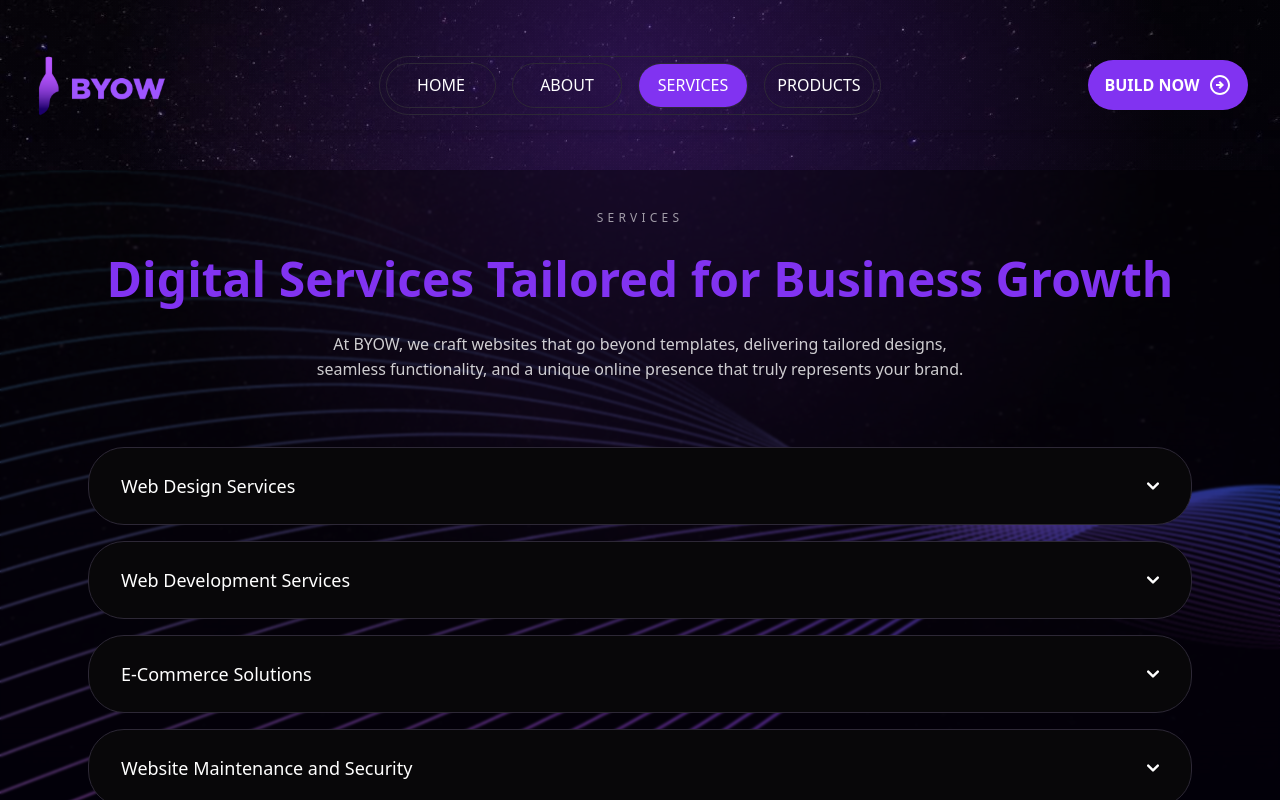
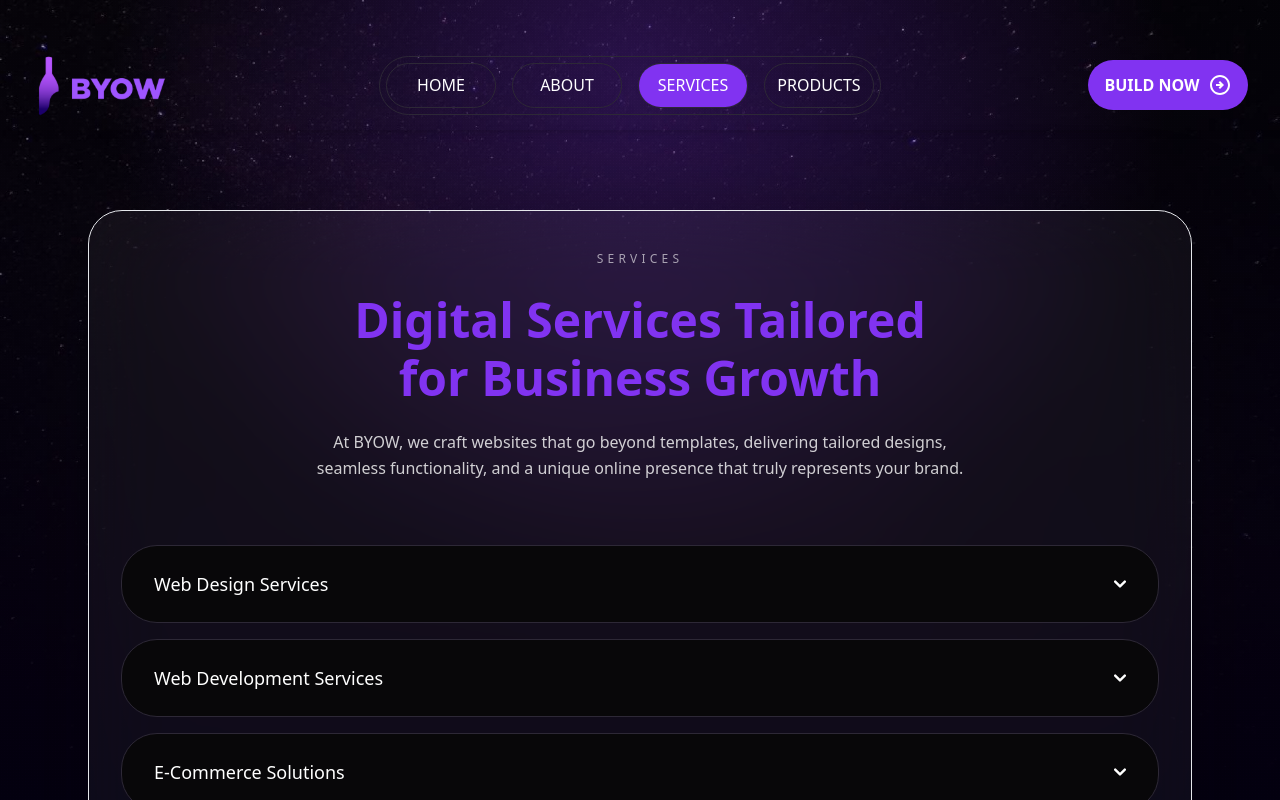
Before and after one commit to codezelat/byow-static-site, a Next.js app: page /services in a window 1280 px wide. Shown: the top 800 px of the page. Built offline with nearby package versions, Linux system fonts and the light colour scheme; a web font is replaced by a local one.

Commit message:
Refactor HeroVideo component for improved playback handling and update ServicePage layout for better visual presentation

```diff
--- a/app/components/layout/HeroVideo.tsx
+++ b/app/components/layout/HeroVideo.tsx
@@ -22,6 +22,7 @@ export default function HeroVideo({
   startDelayMs = 900,
 }: HeroVideoProps) {
   const videoRef = useRef<HTMLVideoElement>(null);
+  const hasStartedRef = useRef(false);
   const [isLoaded, setIsLoaded] = useState(false);
   const [hasError, setHasError] = useState(false);
   const [shouldLoad, setShouldLoad] = useState(false);
@@ -118,11 +119,8 @@ export default function HeroVideo({
     const shouldAttachSources = shouldLoad && allowPlayback && canStart;
     if (!video || !shouldAttachSources) return;
 
-    const handleLoadedData = () => {
+    const handleReady = () => {
       setIsLoaded(true);
-      video.play().catch((error) => {
-        console.warn("Video autoplay failed:", error);
-      });
     };
 
     const handleError = () => {
@@ -130,15 +128,30 @@ export default function HeroVideo({
       console.error("Video failed to load");
     };
 
+    const tryStartPlayback = () => {
+      if (hasStartedRef.current) return;
+      hasStartedRef.current = true;
+      video.load();
+      video.play().catch((error) => {
+        console.warn("Video autoplay failed:", error);
+        hasStartedRef.current = false;
+      });
+    };
+
     if (video.readyState >= 2) {
-      handleLoadedData();
+      handleReady();
     }
 
-    video.addEventListener("loadeddata", handleLoadedData);
+    video.addEventListener("loadeddata", handleReady);
+    video.addEventListener("canplay", handleReady);
+    video.addEventListener("playing", handleReady);
     video.addEventListener("error", handleError);
+    tryStartPlayback();
 
     return () => {
-      video.removeEventListener("loadeddata", handleLoadedData);
+      video.removeEventListener("loadeddata", handleReady);
+      video.removeEventListener("canplay", handleReady);
+      video.removeEventListener("playing", handleReady);
       video.removeEventListener("error", handleError);
     };
   }, [shouldLoad, allowPlayback, canStart]);
@@ -162,7 +175,7 @@ export default function HeroVideo({
         loop
         muted
         playsInline
-        preload="none"
+        preload="metadata"
         poster={poster}
         aria-hidden="true"
       >
--- a/app/components/sections/home/HeroSection.tsx
+++ b/app/components/sections/home/HeroSection.tsx
@@ -9,7 +9,7 @@ const heroStats = [
 ];
 
 const HeroSection: FC = () => (
-  <section className="relative isolate overflow-hidden pt-20 pb-14 xs:pt-24 xs:pb-16 sm:pt-28 sm:pb-20 md:pt-36 lg:pt-48">
+  <section className="relative isolate overflow-hidden pt-20 pb-14 xs:pt-24 xs:pb-16 sm:pt-28 sm:pb-20 md:pt-32 lg:pt-44">
     <div className="pointer-events-none absolute inset-0 -z-10">
       <div className="absolute left-1/2 top-0 h-[420px] w-[420px] -translate-x-1/2 bg-[#8133F1]/30 blur-[120px]" />
       <div className="absolute right-10 top-16 h-48 w-48 rounded-full bg-[#2D2836]/70 blur-[90px]" />
--- a/app/components/sections/services/ServicePage.tsx
+++ b/app/components/sections/services/ServicePage.tsx
@@ -98,25 +98,18 @@ export default function ServicePage() {
   };
 
   return (
-    <div
-      className="relative w-full h-fit mt-10 bg-cover bg-center"
-      style={{
-        backgroundImage: 'url("/images/service_background.png")',
-      }}
-    >
-      {/* Overlay with reduced opacity */}
-      <div className="absolute inset-0 bg-black/40 backdrop-blur-[1px] z-0" />
-
+    <div className="relative mt-10 h-fit w-full bg-transparent">
       {/* Content container */}
-      <div className="relative z-10 mx-auto max-w-6xl px-3 pb-12 pt-10 xs:px-4 sm:px-6 md:pb-20">
-        <div className="flex flex-col pb-6 sm:pb-8 md:pb-16 gap-4 sm:gap-5 md:gap-6">
-          <p className="uppercase tracking-[0.35em] text-xs text-white/60 text-start sm:text-center">
+      <div className="mx-auto max-w-6xl px-3 pb-12 pt-10 xs:px-4 sm:px-6 md:pb-20">
+        <div className="rounded-[34px] border border-white/12 bg-white/[0.045] px-3 py-7 shadow-[0_25px_100px_rgba(2,0,10,0.35)] backdrop-blur-2xl sm:px-5 md:px-8 md:py-10">
+          <div className="flex flex-col gap-4 pb-6 sm:gap-5 sm:pb-8 md:gap-6 md:pb-16">
+            <p className="text-start text-xs uppercase tracking-[0.35em] text-white/60 sm:text-center">
               Services
             </p>
-          <h1 className="font-bold text-[32px] sm:text-[32px] md:text-[40px] lg:text-[48px] xl:text-[48px] 2xl:text-[48px] 3xl:text-[48px] text-start sm:text-start md:text-center text-[#8133F1] leading-[120%] text-balance">
+            <h1 className="text-balance text-start font-bold leading-[120%] text-[#8133F1] sm:text-start md:text-center text-[32px] sm:text-[32px] md:text-[40px] lg:text-[48px] xl:text-[48px] 2xl:text-[48px] 3xl:text-[48px]">
               Digital Services Tailored for Business Growth
             </h1>
-          <p className="font-normal text-[16px] lg:px-10 text-start sm:text-start md:text-center text-white/80 leading-[160%] text-balance">
+            <p className="text-balance text-start text-[16px] font-normal leading-[160%] text-white/80 sm:text-start md:text-center lg:px-10">
               At BYOW, we craft websites that go beyond templates, delivering
               tailored designs, seamless functionality, and a unique online
               presence that truly represents your brand.
@@ -126,7 +119,7 @@ export default function ServicePage() {
           <div
             id="accordion-collapse"
             data-accordion="collapse"
-          className="space-y-4 "
+            className="space-y-4"
           >
             {serviceCategories.map((category, index) => (
               <AccordionItem
@@ -142,6 +135,7 @@ export default function ServicePage() {
                 />
               </AccordionItem>
             ))}
+          </div>
         </div>
       </div>
     </div>
```
Lines whose indentation alone changed are shown as unchanged.
